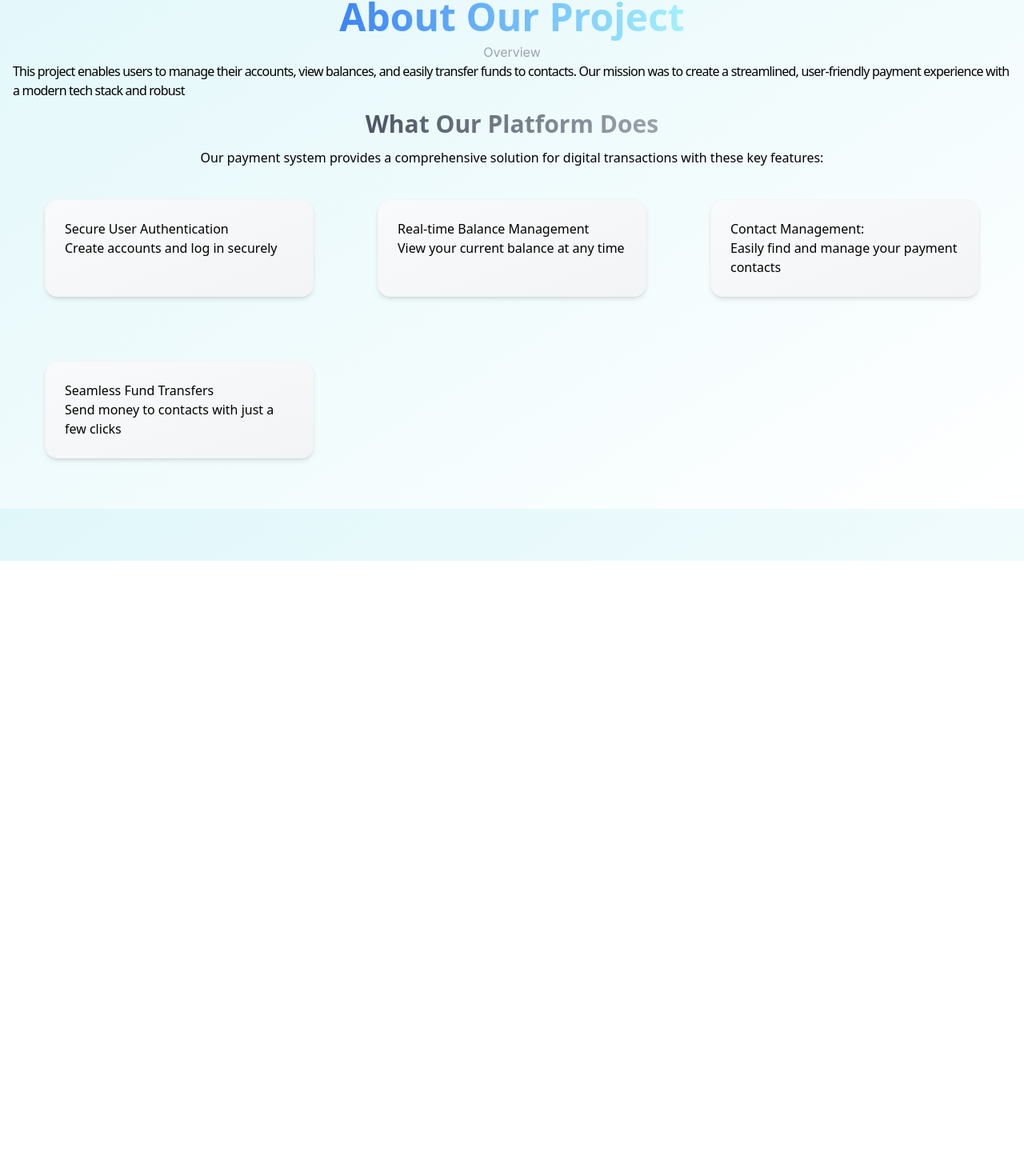
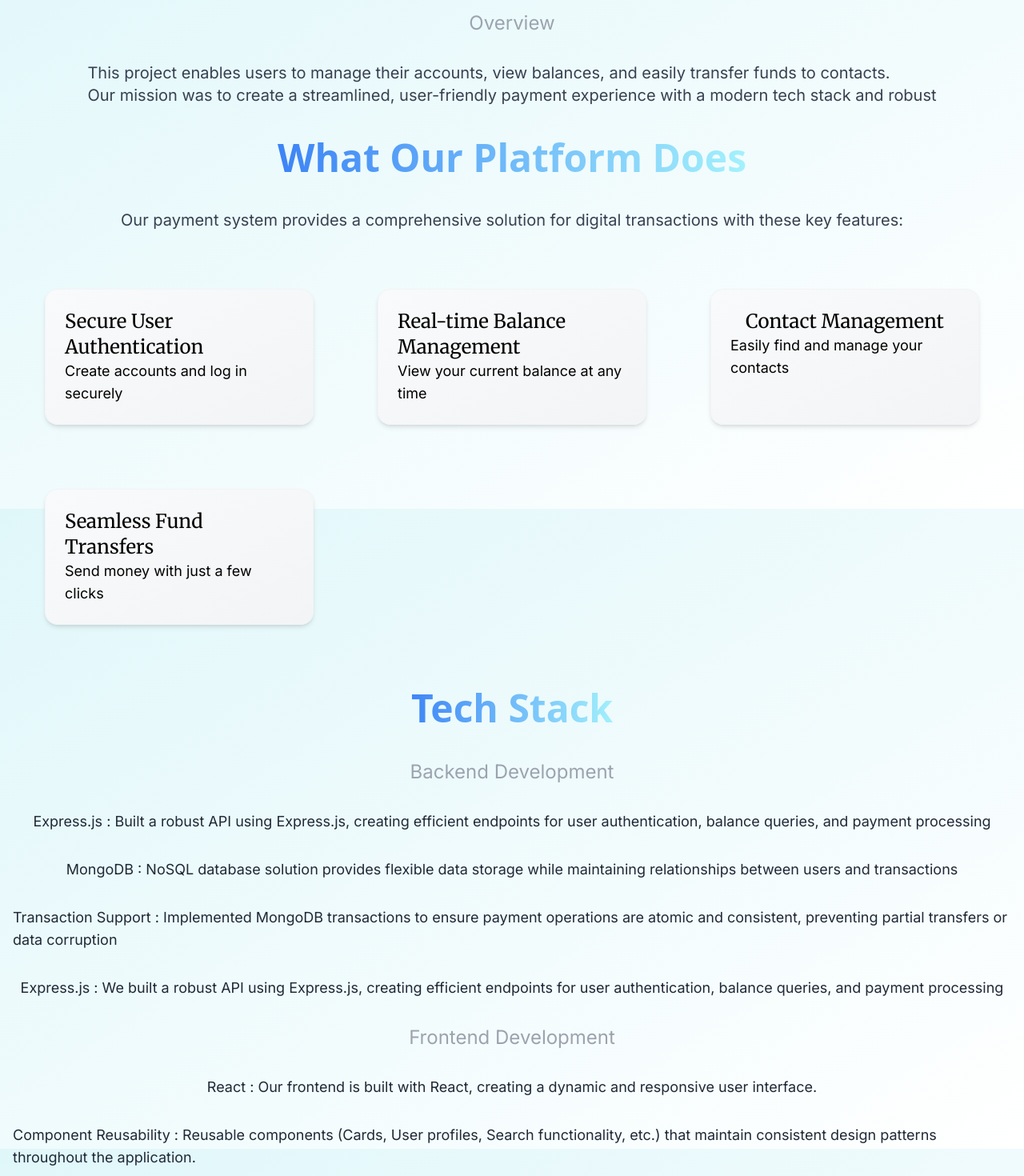
Before and after one commit to gitVikas898/paytm, a React (Vite) app in the folder frontend/: page /about in a window 1280 px wide. Shown: the part 164-1634 px from the top of the page at 80% size. Before the commit the page ends 865 px from the top, so only its background shows below. Built offline with nearby package versions, Linux system fonts and the light colour scheme.

Commit message:
worked on about page

```diff
--- a/frontend/src/components/Subheading.jsx
+++ b/frontend/src/components/Subheading.jsx
@@ -2,7 +2,7 @@ import React from 'react'
 
 const Subheading = ({text}) => {
   return (
-    <p className='font-inter text-gray-400'>
+    <p className='font-inter text-gray-400 text-2xl'>
         {text}
     </p>
   )
--- /dev/null
+++ b/frontend/src/constants/backend.json
@@ -0,0 +1,18 @@
+[
+    {
+        "title":"Express.js",
+        "description":"Built a robust API using Express.js, creating efficient endpoints for user authentication, balance queries, and payment processing"
+    },
+    {
+        "title":"MongoDB",
+        "description":"NoSQL database solution provides flexible data storage while maintaining relationships between users and transactions"
+    },
+    {
+        "title":"Transaction Support",
+        "description":"Implemented MongoDB transactions to ensure payment operations are atomic and consistent, preventing partial transfers or data corruption"
+    },
+    {
+        "title":"Express.js",
+        "description":"We built a robust API using Express.js, creating efficient endpoints for user authentication, balance queries, and payment processing"
+    }
+]
--- a/frontend/src/constants/features.json
+++ b/frontend/src/constants/features.json
@@ -8,12 +8,12 @@
         "description":"View your current balance at any time"
     },
     {
-        "title":"Contact Management:",
-        "description":"Easily find and manage your payment contacts"
+        "title":"Contact Management",
+        "description":"Easily find and manage your contacts"
     },
     {
         "title":"Seamless Fund Transfers",
-        "description":"Send money to contacts with just a few clicks"
+        "description":"Send money  with just a few clicks"
     }
 
 ]
--- /dev/null
+++ b/frontend/src/constants/frontend.json
@@ -0,0 +1,14 @@
+[
+    {
+      "title": "React",
+      "description": "Our frontend is built with React, creating a dynamic and responsive user interface."
+    },
+    {
+      "title": "Component Reusability",
+      "description": "Reusable components (Cards, User profiles, Search functionality, etc.) that maintain consistent design patterns throughout the application."
+    },
+    {
+      "title": "Redux",
+      "description": "For state management, we implemented Redux to maintain application state across components, making data flow predictable and debugging easier."
+    }
+]
--- a/frontend/src/pages/About.jsx
+++ b/frontend/src/pages/About.jsx
@@ -4,25 +4,51 @@ import Subheading from '../components/Subheading'
 import GradientSub from '../components/GradientSub'
 import Card from '../components/Card'
 import features from "../constants/features.json"
+import backend from "../constants/backend.json"
+import frontend from "../constants/frontend.json"
 const About = () => {
   return (
     <section className='grid min-h-screen place-items-center'>
-        <div className='p-4 flex flex-col items-center justify-center'>
+        <div className='p-4 flex flex-col items-center gap-8 justify-center'>
             <GradientHeading label={"About Our Project"}/>
             <Subheading text={"Overview"}/>
-            <p className='tracking-tighter'>This project enables users to manage their accounts, view balances, and easily transfer funds to contacts. Our mission was to create a streamlined, user-friendly payment experience with a modern tech stack and robust </p>
-            <GradientSub label={"What Our Platform Does"}/>
-            <p>Our payment system provides a comprehensive solution for digital transactions with these key features:</p>
+            <p className="font-inter  text-base md:text-lg lg:text-xl leading-relaxed md:leading-loose text-gray-700">This project enables users to manage their accounts, view balances, and easily transfer funds to contacts.
+            <br></br> Our mission was to create a streamlined, user-friendly payment experience with a modern tech stack and robust </p>
+            <GradientHeading label={"What Our Platform Does"}/>
+            <p className="font-inter  text-base md:text-lg lg:text-xl leading-relaxed md:leading-loose text-gray-700">Our payment system provides a comprehensive solution for digital transactions with these key features:</p>
             <div className='grid md:grid-cols-3'>
                 {features.map((feature)=>{
                     return(
                         <Card>
-                            <h1>{feature.title}</h1>
-                            <p>{feature.description}</p>
+                            <div className='flex flex-col items-center justify-center'>
+                                <h1 className='text-2xl font-merriweather'>{feature.title}</h1>
+                                <p className='font-inter text-lg'>{feature.description}</p>
+                            </div>
                         </Card>
                     )
                 })}
             </div>
+            <GradientHeading label={"Tech Stack"}/>
+            <Subheading text={"Backend Development"}/>
+            {
+                backend.map((tech)=>{
+                    return(
+                        <ul key={tech.title}>
+                            <li className='font-inter text-lg  text-gray-800' >{tech.title} : {tech.description}</li>
+                        </ul>
+                    )
+                })
+            }
+             <Subheading text={"Frontend Development"}/>
+             {
+                frontend.map((tech)=>{
+                    return (
+                        <ul key={tech.title}>
+                            <li className='font-inter text-lg text-gray-800'>{tech.title} : {tech.description}</li>
+                        </ul>
+                    )
+                })
+             }
         </div>
     </section>
   )
```
